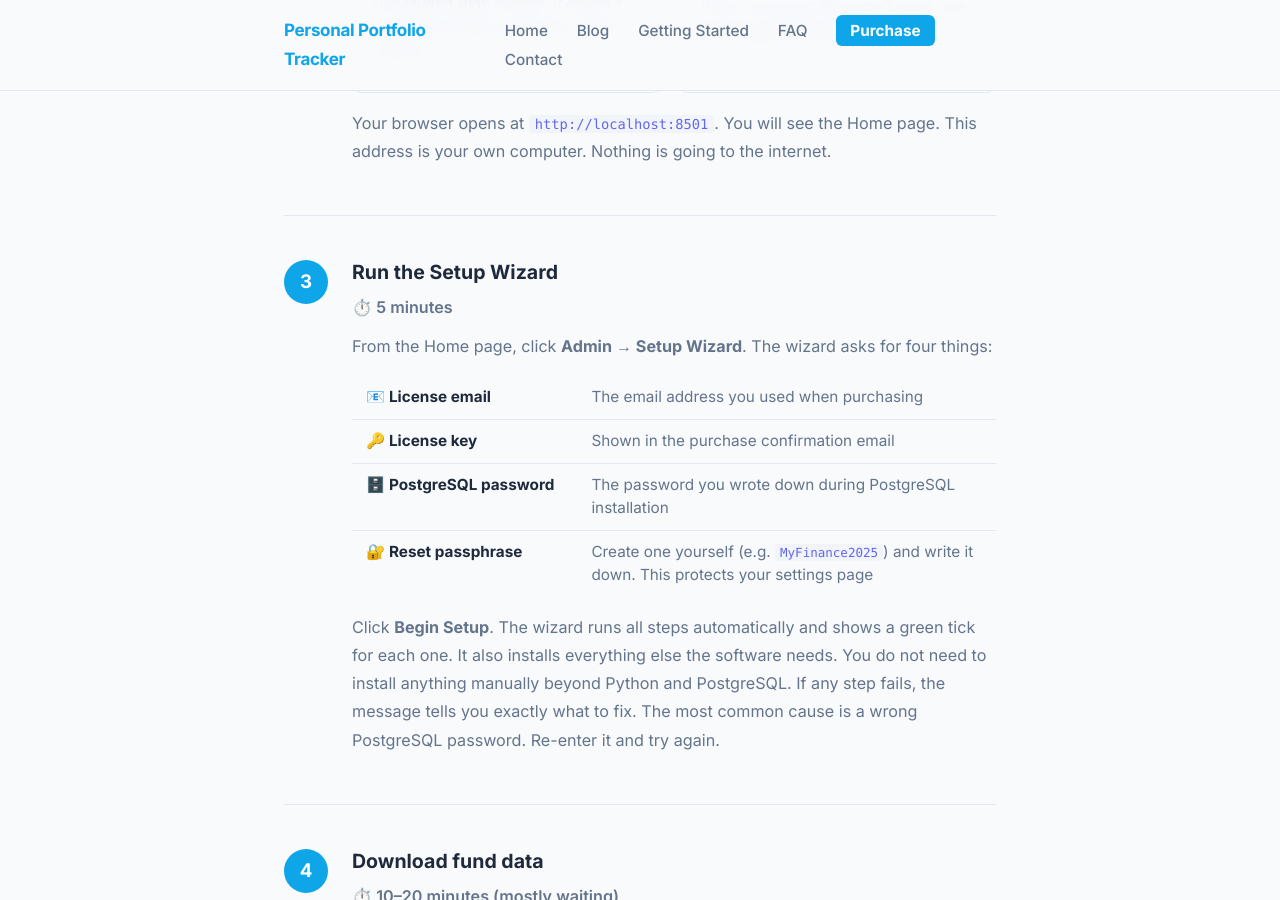
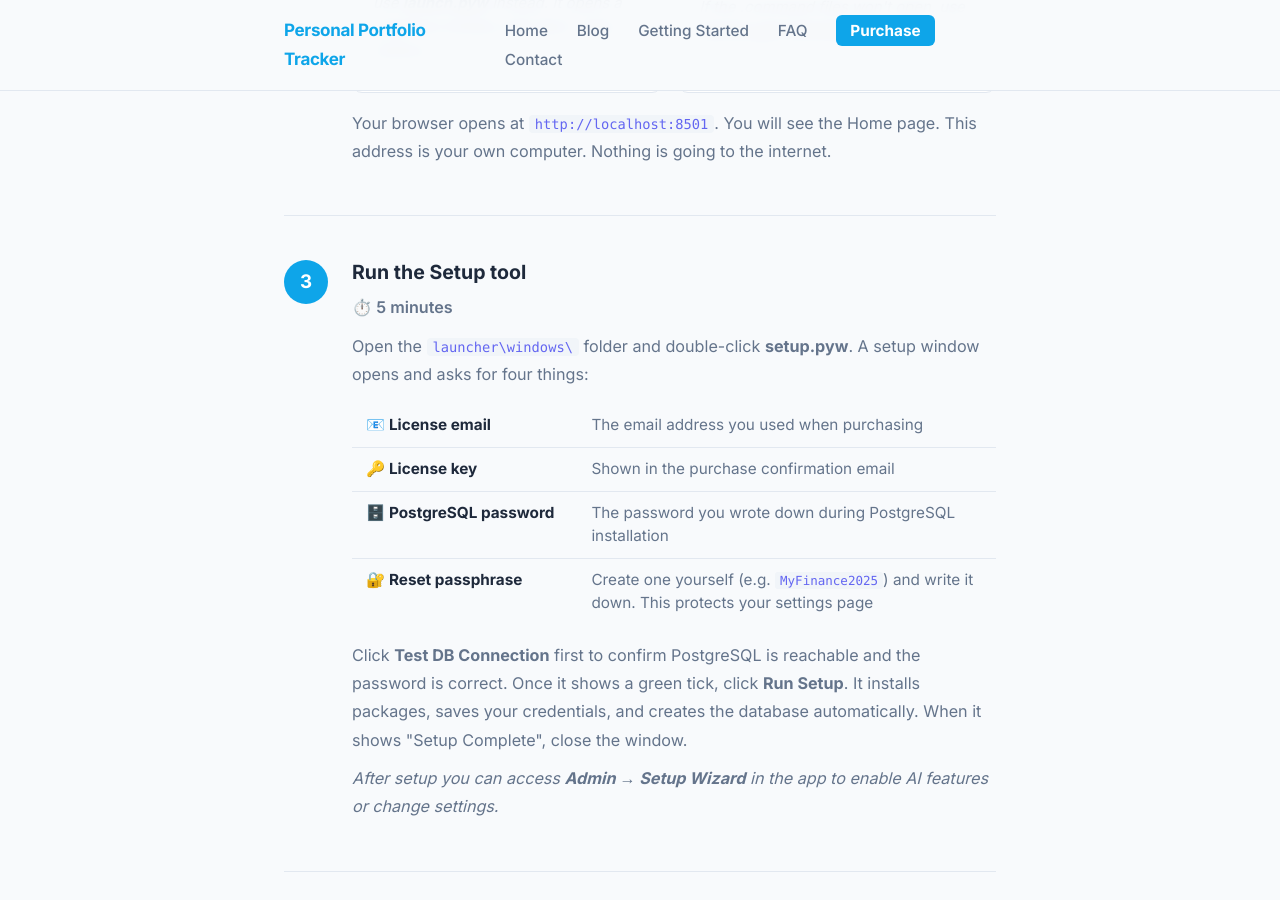
Before and after one commit to srikrishna2024/portfolio-tracker-blog, a Jekyll site: the page built from getting-started/index.html, in a window 1280 px wide and 900 px high, scrolled down 2394 px. Built offline with Jekyll 4.4.1, drawn with Linux system fonts in a browser that asks for light colours.

Commit message:
update: Step 3 now points to setup.pyw instead of Setup Wizard in browser

```diff
--- a/getting-started/index.html
+++ b/getting-started/index.html
@@ -111,9 +111,9 @@ title: Getting Started
   <div class="gs-step-block">
     <div class="gs-step-num">3</div>
     <div class="gs-step-content">
-      <h2>Run the Setup Wizard</h2>
+      <h2>Run the Setup tool</h2>
       <p class="gs-step-time">⏱️ 5 minutes</p>
-      <p>From the Home page, click <strong>Admin → Setup Wizard</strong>. The wizard asks for four things:</p>
+      <p>Open the <code>launcher\windows\</code> folder and double-click <strong>setup.pyw</strong>. A setup window opens and asks for four things:</p>
 
       <div class="gs-table-wrap">
         <table class="gs-table">
@@ -136,7 +136,8 @@ title: Getting Started
         </table>
       </div>
 
-      <p>Click <strong>Begin Setup</strong>. The wizard runs all steps automatically and shows a green tick for each one. It also installs everything else the software needs. You do not need to install anything manually beyond Python and PostgreSQL. If any step fails, the message tells you exactly what to fix. The most common cause is a wrong PostgreSQL password. Re-enter it and try again.</p>
+      <p>Click <strong>Test DB Connection</strong> first to confirm PostgreSQL is reachable and the password is correct. Once it shows a green tick, click <strong>Run Setup</strong>. It installs packages, saves your credentials, and creates the database automatically. When it shows "Setup Complete", close the window.</p>
+      <p class="gs-tip">After setup you can access <strong>Admin → Setup Wizard</strong> in the app to enable AI features or change settings.</p>
     </div>
   </div>
 
```
